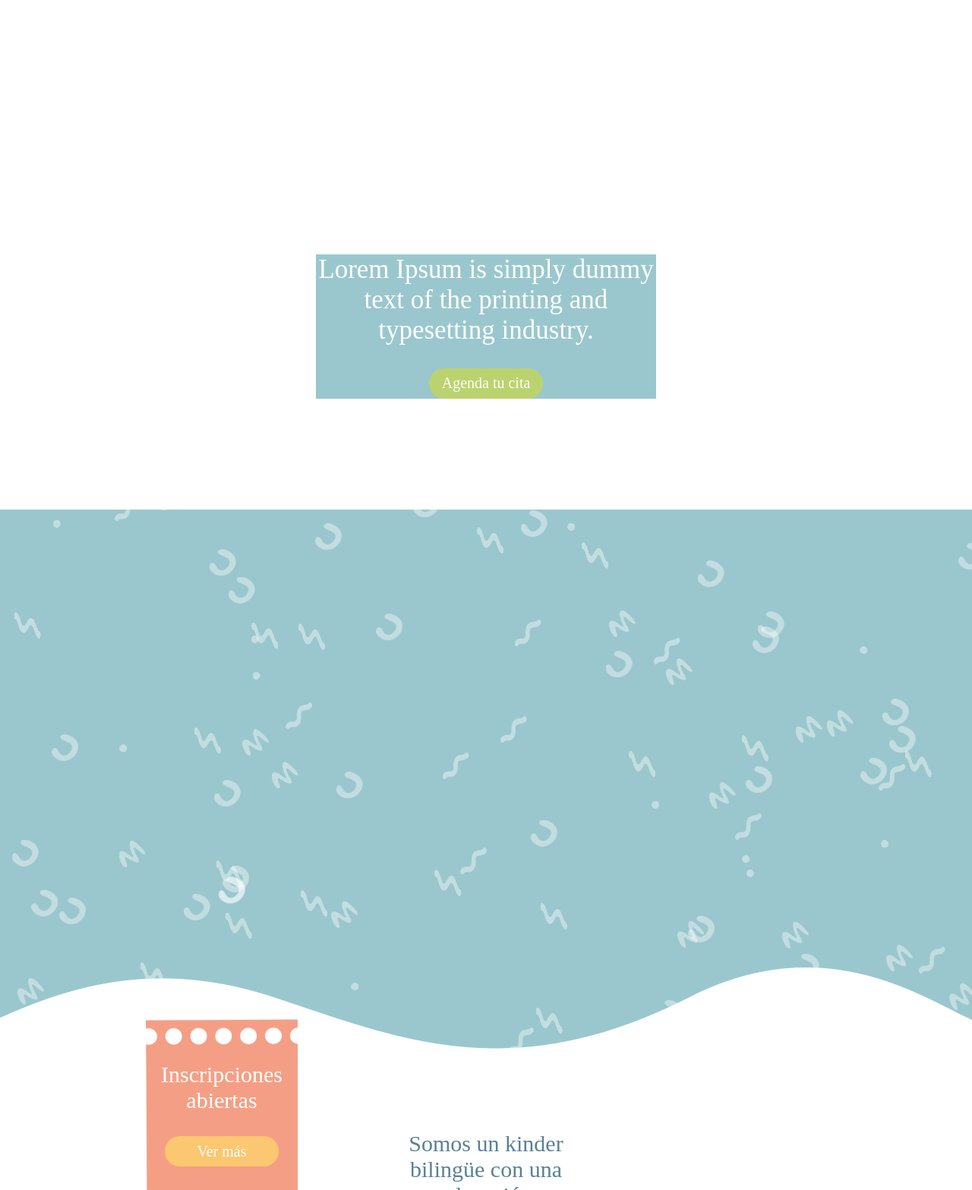
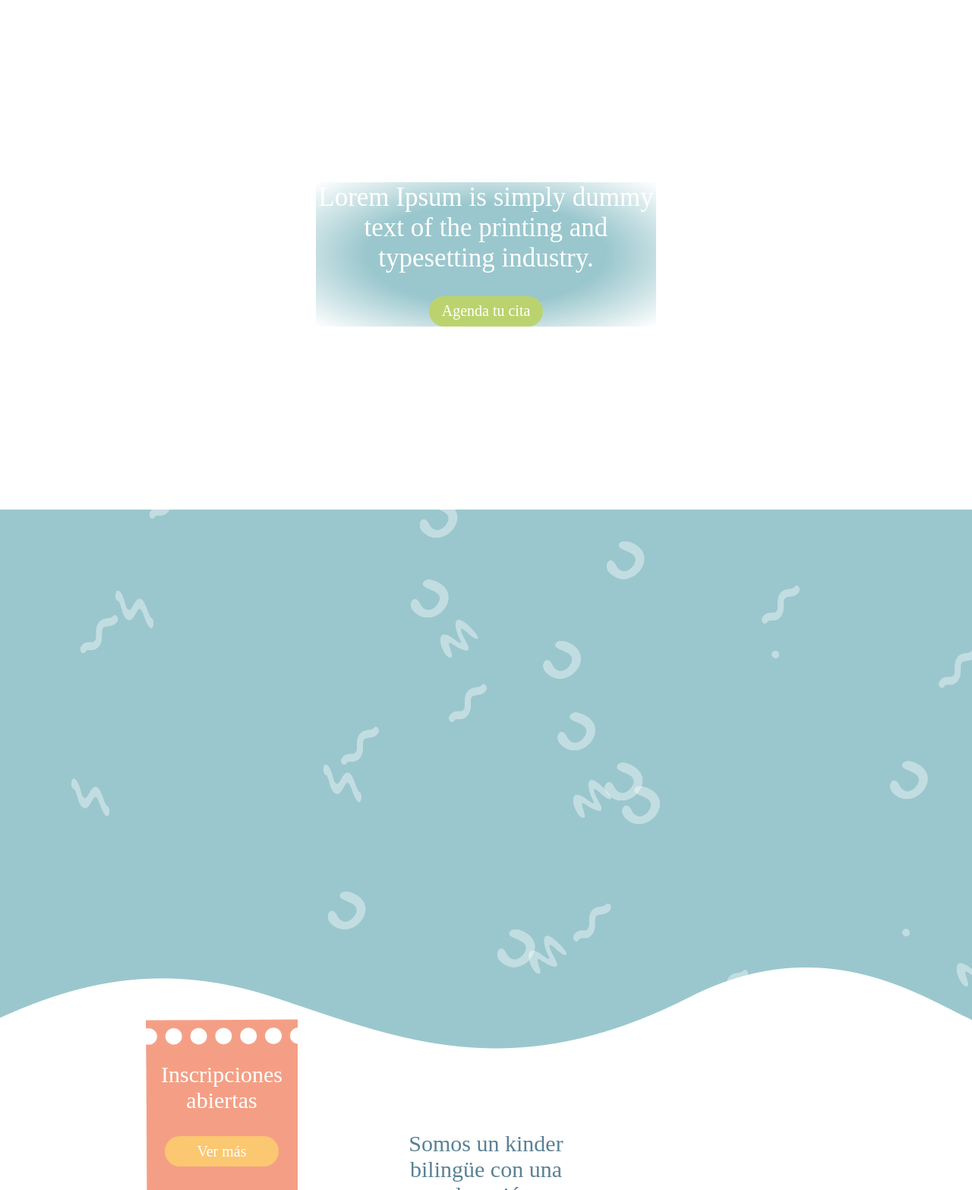
Before and after one commit to AleisterFox/makochi, a PHP site: page /index.html in a window 1280 px wide. Shown: the part 974-2541 px from the top of the page at 76% size. Run offline with PHP 8.4, Linux system fonts and the light colour scheme.

Commit message:
index update

```diff
--- a/css/style.css
+++ b/css/style.css
@@ -124,8 +124,8 @@ nav ul a {
   position: absolute;
   top: 50%;
   left: 50%;
-  transform: translateX(-50%);
-  background-color: #9ac7cd;
+  transform: translateX(-50%) translateY(-50%);
+  background: radial-gradient( #9ac7cd 0, #9ac7cd, transparent 100%);
   display: flex;
   flex-direction: column;
   justify-content: space-between;
@@ -237,6 +237,15 @@ h2 {
   background-color: var(--yellow);
 }
 
+#services {
+  background: url('../img/Servicios.png');
+  background-repeat: no-repeat;
+  background-position: center top;
+  background-size: contain;
+  height: 110vh;
+  width: 100vw;
+}
+
 @media screen and (min-width: 769px) {
   #hero img {
     max-height: 83vh;
--- a/index.html
+++ b/index.html
@@ -62,6 +62,9 @@
             </div>
             <a href="" class="button purple">Ver más</a>
         </section>
+        <div id="services">
+
+        </div>
     </main>
     <footer></footer>
 
--- a/js/particles.js
+++ b/js/particles.js
@@ -45,7 +45,7 @@ class Particle {
         if (a1 === 2) {
             this.size = 10;
         } else {
-            this.size = 35;
+            this.size = 50;
         }
 
         this.dsize = size;
@@ -99,13 +99,13 @@ class Particle {
 // Initiate particles
 
 function init() {
-    let numberOfParticles = (container.height * container.width) / 10000;
+    let numberOfParticles = (container.height * container.width) / 30000;
     for (let i = 0; i < numberOfParticles; i++) {
         let size = (Math.random() * 20) + 1;
         let x = (Math.random() * ((window.innerWidth - size * 5) - (size * 5)) + size * 5);
         let y = (Math.random() * ((window.innerHeight - size * 5) - (size * 5)) + size * 5);
-        let directionX = (Math.random() * 4) - 2;
-        let directionY = (Math.random() * 4) - 2;
+        let directionX = (Math.random() * 2) - 1;
+        let directionY = (Math.random() * 2) - 1;
 
         particlesArray.push(new Particle(x, y, directionX, directionY, size));
     }
```
Also changed, not shown: img/Servicios.png (added), img/fondo2.png (added).
